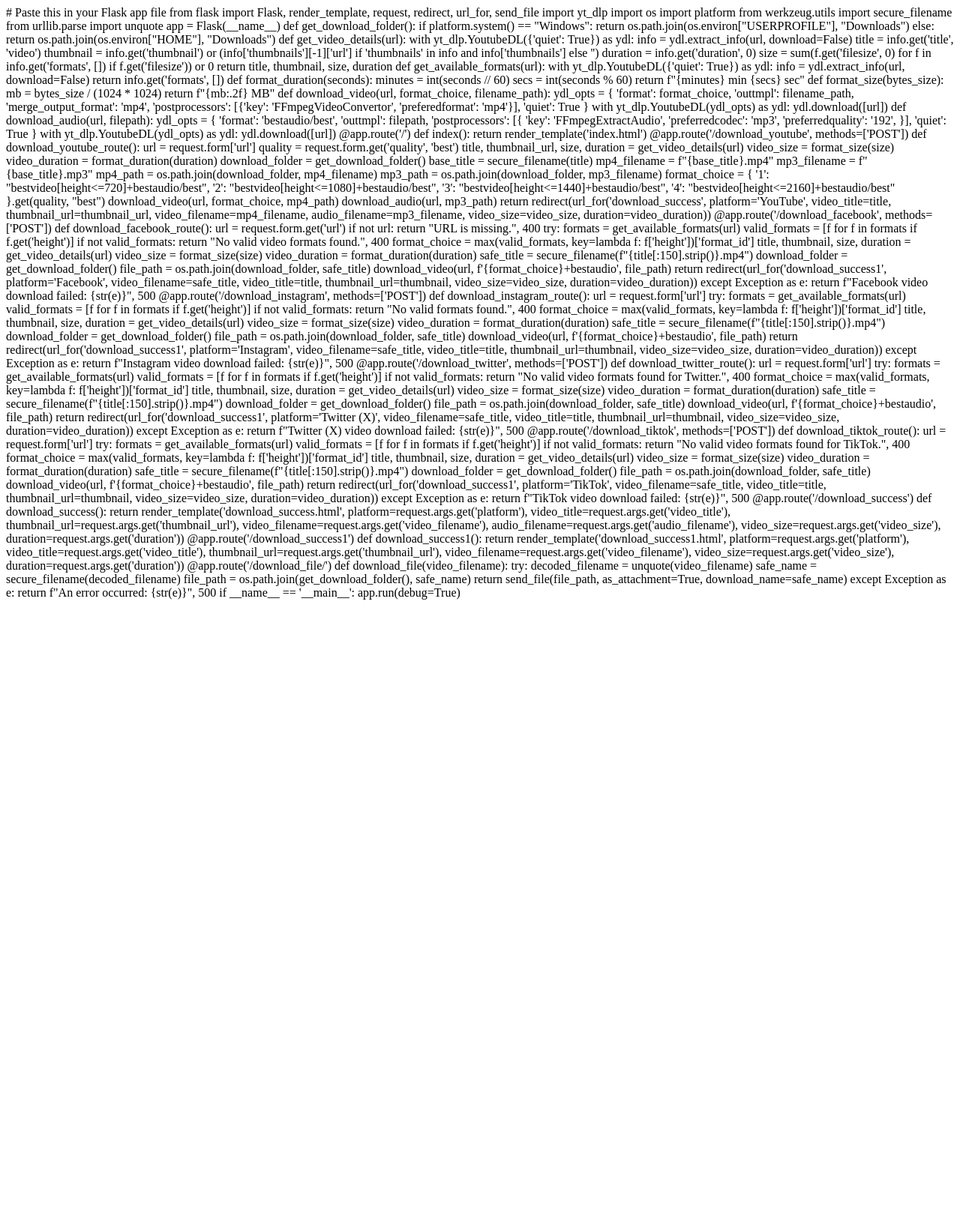
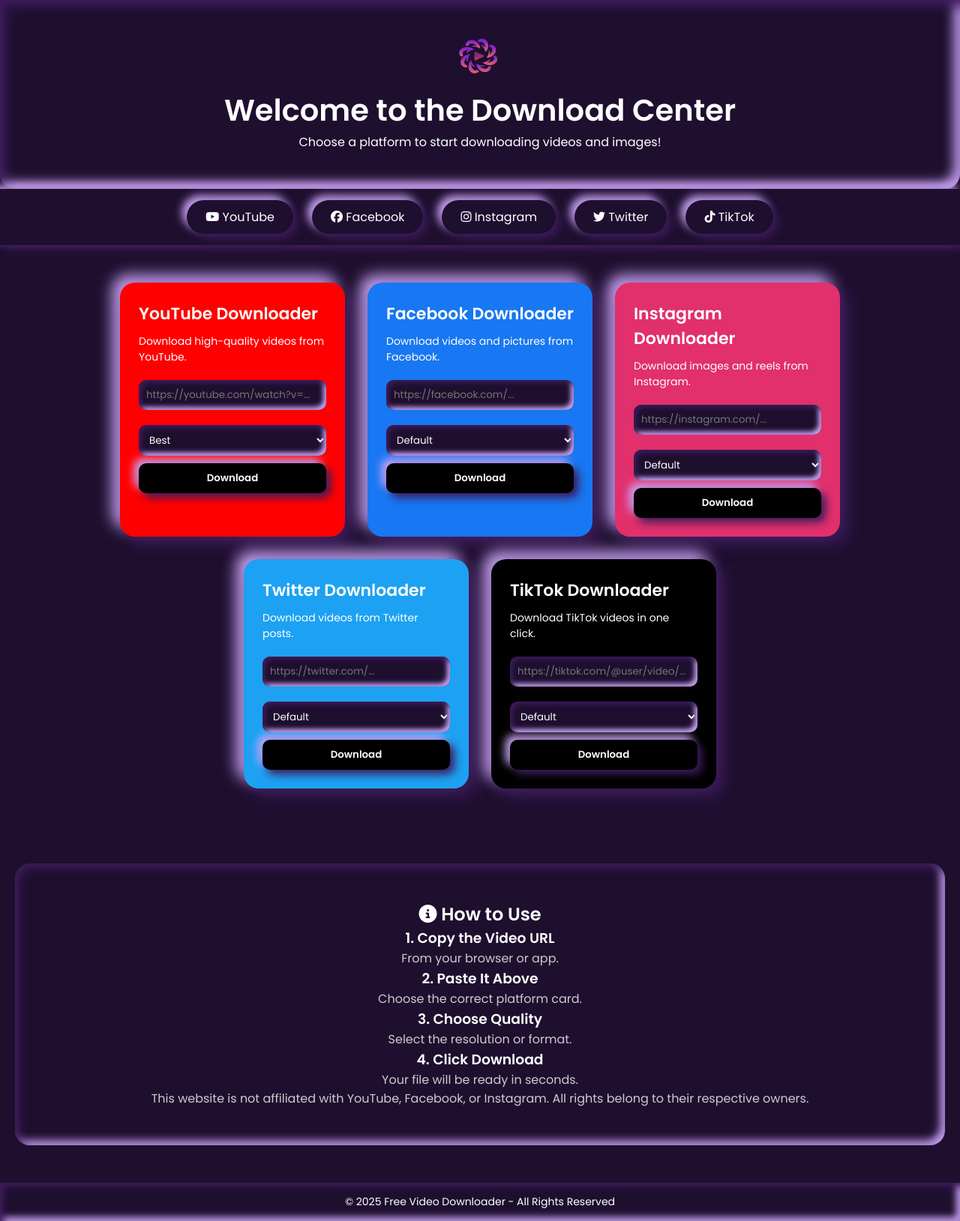
Before and after one commit to Kirubanantham7/Download-Center, a Flask app: page / in a window 1280 px wide. Shown: the whole page at 75% size. Before the commit the page ends 800 px from the top, so only its background shows below. Run offline with Flask 3, Linux system fonts and the light colour scheme; some libraries are stand-ins or nearby versions.

Commit message:
Update index.html

```diff
--- a/templates/index.html
+++ b/templates/index.html
@@ -1,259 +1,327 @@
-# Paste this in your Flask app file
-from flask import Flask, render_template, request, redirect, url_for, send_file
-import yt_dlp
-import os
-import platform
-from werkzeug.utils import secure_filename
-from urllib.parse import unquote
 
-app = Flask(__name__)
+<!DOCTYPE html>
+<html lang="en">
+<head>
+  <meta charset="UTF-8" />
+  <meta name="viewport" content="width=device-width, initial-scale=1.0"/>
+  <title>Download Center</title>
+  <link rel="icon" href="{{ url_for('static', filename='ic3.png') }}">
 
-def get_download_folder():
-    if platform.system() == "Windows":
-        return os.path.join(os.environ["USERPROFILE"], "Downloads")
-    else:
-        return os.path.join(os.environ["HOME"], "Downloads")
+  <!-- Google Fonts -->
+  <link href="https://fonts.googleapis.com/css2?family=Poppins:wght@400;600&display=swap" rel="stylesheet" />
 
-def get_video_details(url):
-    with yt_dlp.YoutubeDL({'quiet': True}) as ydl:
-        info = ydl.extract_info(url, download=False)
-        title = info.get('title', 'video')
-        thumbnail = info.get('thumbnail') or (info['thumbnails'][-1]['url'] if 'thumbnails' in info and info['thumbnails'] else '')
-        duration = info.get('duration', 0)
-        size = sum(f.get('filesize', 0) for f in info.get('formats', []) if f.get('filesize')) or 0
-        return title, thumbnail, size, duration
+  <!-- Font Awesome -->
+  <link rel="stylesheet" href="https://cdnjs.cloudflare.com/ajax/libs/font-awesome/6.5.0/css/all.min.css" integrity="sha512-a1gk7jx7RhO6ZLa9t6ibE2vnK7sJXs1V+nPKrbBTSrDblU+yJP1Hp/UBjtcXqUAmrPiN7E9mt+GZ5mW9Vprf3Q==" crossorigin="anonymous" referrerpolicy="no-referrer" />
 
-def get_available_formats(url):
-    with yt_dlp.YoutubeDL({'quiet': True}) as ydl:
-        info = ydl.extract_info(url, download=False)
-        return info.get('formats', [])
+  <style>
+    :root {
+      --bg: #1e0f2f;
+      --light: #cba6f7;
+      --dark: #3b1a59;
+    }
 
-def format_duration(seconds):
-    minutes = int(seconds // 60)
-    secs = int(seconds % 60)
-    return f"{minutes} min {secs} sec"
+    * {
+      margin: 0;
+      padding: 0;
+      box-sizing: border-box;
+      font-family: 'Poppins', sans-serif;
+    }
 
-def format_size(bytes_size):
-    mb = bytes_size / (1024 * 1024)
-    return f"{mb:.2f} MB"
+    body {
+      background: var(--bg);
+      min-height: 100vh;
+      color: #fff;
+    }
 
-def download_video(url, format_choice, filename_path):
-    ydl_opts = {
-        'format': format_choice,
-        'outtmpl': filename_path,
-        'merge_output_format': 'mp4',
-        'postprocessors': [{'key': 'FFmpegVideoConvertor', 'preferedformat': 'mp4'}],
-        'quiet': True
+    header {
+      padding: 50px 20px;
+      text-align: center;
+      box-shadow: inset 8px 8px 16px var(--dark), inset -8px -8px 16px var(--light);
+      border-radius: 0 0 20px 20px;
     }
-    with yt_dlp.YoutubeDL(ydl_opts) as ydl:
-        ydl.download([url])
 
-def download_audio(url, filepath):
-    ydl_opts = {
-        'format': 'bestaudio/best',
-        'outtmpl': filepath,
-        'postprocessors': [{
-            'key': 'FFmpegExtractAudio',
-            'preferredcodec': 'mp3',
-            'preferredquality': '192',
-        }],
-        'quiet': True
+    header img {
+      width: 70px;
+      height: 50px;
     }
-    with yt_dlp.YoutubeDL(ydl_opts) as ydl:
-        ydl.download([url])
 
-@app.route('/')
-def index():
-    return render_template('index.html')
+    header h1 {
+      font-size: 2.5rem;
+      margin-top: 10px;
+    }
 
-@app.route('/download_youtube', methods=['POST'])
-def download_youtube_route():
-    url = request.form['url']
-    quality = request.form.get('quality', 'best')
-    title, thumbnail_url, size, duration = get_video_details(url)
-    video_size = format_size(size)
-    video_duration = format_duration(duration)
+    nav {
+      display: flex;
+      justify-content: center;
+      gap: 25px;
+      padding: 15px;
+      box-shadow: 5px 5px 10px var(--dark), -5px -5px 10px var(--light);
+    }
 
-    download_folder = get_download_folder()
-    base_title = secure_filename(title)
-    mp4_filename = f"{base_title}.mp4"
-    mp3_filename = f"{base_title}.mp3"
-    mp4_path = os.path.join(download_folder, mp4_filename)
-    mp3_path = os.path.join(download_folder, mp3_filename)
+    nav a {
+      text-decoration: none;
+      color: #fff;
+      padding: 10px 25px;
+      border-radius: 25px;
+      background: var(--bg);
+      box-shadow: 6px 6px 12px var(--dark), -6px -6px 12px var(--light);
+      transition: all 0.2s ease;
+    }
 
-    format_choice = {
-        '1': "bestvideo[height<=720]+bestaudio/best",
-        '2': "bestvideo[height<=1080]+bestaudio/best",
-        '3': "bestvideo[height<=1440]+bestaudio/best",
-        '4': "bestvideo[height<=2160]+bestaudio/best"
-    }.get(quality, "best")
+    nav a:hover {
+      box-shadow: inset 4px 4px 6px var(--dark), inset -4px -4px 6px var(--light);
+    }
 
-    download_video(url, format_choice, mp4_path)
-    download_audio(url, mp3_path)
+    .container {
+      display: flex;
+      flex-wrap: wrap;
+      justify-content: center;
+      gap: 30px;
+      padding: 50px 20px;
+      max-width: 1080px;
+      margin: 0 auto;
+    }
 
-    return redirect(url_for('download_success',
-                            platform='YouTube',
-                            video_title=title,
-                            thumbnail_url=thumbnail_url,
-                            video_filename=mp4_filename,
-                            audio_filename=mp3_filename,
-                            video_size=video_size,
-                            duration=video_duration))
+    .card {
+      width: 300px;
+      padding: 25px;
+      border-radius: 20px;
+      box-shadow: 10px 10px 20px var(--dark), -10px -10px 20px var(--light);
+      transition: 0.3s;
+      color: #fff;
+    }
 
-@app.route('/download_facebook', methods=['POST'])
-def download_facebook_route():
-    url = request.form.get('url')
-    if not url:
-        return "URL is missing.", 400
-    try:
-        formats = get_available_formats(url)
-        valid_formats = [f for f in formats if f.get('height')]
-        if not valid_formats:
-            return "No valid video formats found.", 400
+    .card:hover {
+      transform: translateY(-5px);
+    }
 
-        format_choice = max(valid_formats, key=lambda f: f['height'])['format_id']
-        title, thumbnail, size, duration = get_video_details(url)
-        video_size = format_size(size)
-        video_duration = format_duration(duration)
-        safe_title = secure_filename(f"{title[:150].strip()}.mp4")
+    .youtube-card { background-color: #FF0000; }
+    .facebook-card { background-color: #1877F2; }
+    .instagram-card { background-color: #E1306C; }
+    .twitter-card { background-color: #1DA1F2; }
+    .tiktok-card { background-color: #010101; }
 
-        download_folder = get_download_folder()
-        file_path = os.path.join(download_folder, safe_title)
+    .card h3 {
+      font-size: 22px;
+      margin-bottom: 10px;
+    }
 
-        download_video(url, f'{format_choice}+bestaudio', file_path)
+    .card p {
+      font-size: 14px;
+      margin-bottom: 10px;
+    }
 
-        return redirect(url_for('download_success1',
-                                platform='Facebook',
-                                video_filename=safe_title,
-                                video_title=title,
-                                thumbnail_url=thumbnail,
-                                video_size=video_size,
-                                duration=video_duration))
-    except Exception as e:
-        return f"Facebook video download failed: {str(e)}", 500
+    input[type="url"], select {
+      width: 100%;
+      padding: 10px;
+      border-radius: 10px;
+      border: none;
+      background: var(--bg);
+      box-shadow: inset 4px 4px 6px var(--dark), inset -4px -4px 6px var(--light);
+      color: #fff;
+      margin: 10px 0;
+    }
 
-@app.route('/download_instagram', methods=['POST'])
-def download_instagram_route():
-    url = request.form['url']
-    try:
-        formats = get_available_formats(url)
-        valid_formats = [f for f in formats if f.get('height')]
-        if not valid_formats:
-            return "No valid formats found.", 400
+    .card button {
+      width: 100%;
+      padding: 10px;
+      font-weight: bold;
+      background-color: #000;
+      color: #fff;
+      border: none;
+      border-radius: 10px;
+      cursor: pointer;
+      box-shadow: 6px 6px 12px var(--dark), -6px -6px 12px var(--light);
+    }
 
-        format_choice = max(valid_formats, key=lambda f: f['height'])['format_id']
-        title, thumbnail, size, duration = get_video_details(url)
-        video_size = format_size(size)
-        video_duration = format_duration(duration)
-        safe_title = secure_filename(f"{title[:150].strip()}.mp4")
+    .card button:hover {
+      background-color: #333;
+    }
 
-        download_folder = get_download_folder()
-        file_path = os.path.join(download_folder, safe_title)
+    .spinner {
+      display: none;
+      margin-left: 10px;
+    }
 
-        download_video(url, f'{format_choice}+bestaudio', file_path)
+    .spinner.active {
+      display: inline-block;
+    }
 
-        return redirect(url_for('download_success1',
-                                platform='Instagram',
-                                video_filename=safe_title,
-                                video_title=title,
-                                thumbnail_url=thumbnail,
-                                video_size=video_size,
-                                duration=video_duration))
-    except Exception as e:
-        return f"Instagram video download failed: {str(e)}", 500
+    .instructions {
+      text-align: center;
+      padding: 50px 20px;
+      margin: 50px 20px;
+      border-radius: 20px;
+      background: var(--bg);
+      box-shadow: inset 6px 6px 12px var(--dark), inset -6px -6px 12px var(--light);
+    }
 
-@app.route('/download_twitter', methods=['POST'])
-def download_twitter_route():
-    url = request.form['url']
-    try:
-        formats = get_available_formats(url)
-        valid_formats = [f for f in formats if f.get('height')]
-        if not valid_formats:
-            return "No valid video formats found for Twitter.", 400
+    .instructions h2, .instructions h3, .instructions h4 {
+      color: #fff;
+    }
 
-        format_choice = max(valid_formats, key=lambda f: f['height'])['format_id']
-        title, thumbnail, size, duration = get_video_details(url)
-        video_size = format_size(size)
-        video_duration = format_duration(duration)
-        safe_title = secure_filename(f"{title[:150].strip()}.mp4")
+    .instructions h4 {
+      font-weight: normal;
+      color: #ccc;
+    }
 
-        download_folder = get_download_folder()
-        file_path = os.path.join(download_folder, safe_title)
+    footer {
+      text-align: center;
+      padding: 15px;
+      font-size: 14px;
+      color: #aaa;
+      background: var(--bg);
+      box-shadow: inset 5px 5px 10px var(--dark), inset -5px -5px 10px var(--light);
+    }
 
-        download_video(url, f'{format_choice}+bestaudio', file_path)
+    footer a {
+      color: #fff;
+      text-decoration: none;
+    }
 
-        return redirect(url_for('download_success1',
-                                platform='Twitter (X)',
-                                video_filename=safe_title,
-                                video_title=title,
-                                thumbnail_url=thumbnail,
-                                video_size=video_size,
-                                duration=video_duration))
-    except Exception as e:
-        return f"Twitter (X) video download failed: {str(e)}", 500
+    footer a:hover {
+      text-decoration: underline;
+    }
 
+    @media (max-width: 1024px) {
+      .card {
+        width: 45%;
+      }
+    }
 
-@app.route('/download_tiktok', methods=['POST'])
-def download_tiktok_route():
-    url = request.form['url']
-    try:
-        formats = get_available_formats(url)
-        valid_formats = [f for f in formats if f.get('height')]
-        if not valid_formats:
-            return "No valid video formats found for TikTok.", 400
+    @media (max-width: 600px) {
+      .card {
+        width: 100%;
+      }
+    }
+  </style>
+</head>
 
-        format_choice = max(valid_formats, key=lambda f: f['height'])['format_id']
-        title, thumbnail, size, duration = get_video_details(url)
-        video_size = format_size(size)
-        video_duration = format_duration(duration)
-        safe_title = secure_filename(f"{title[:150].strip()}.mp4")
+<body>
 
-        download_folder = get_download_folder()
-        file_path = os.path.join(download_folder, safe_title)
+<header>
+  <a href="#"><img src="{{ url_for('static', filename='ic2.png') }}" alt="Logo"></a>
+  <h1>Welcome to the Download Center</h1>
+  <p>Choose a platform to start downloading videos and images!</p>
+</header>
 
-        download_video(url, f'{format_choice}+bestaudio', file_path)
+<nav>
+  <a href="#"><i class="fab fa-youtube"></i> YouTube</a>
+  <a href="#"><i class="fab fa-facebook"></i> Facebook</a>
+  <a href="#"><i class="fab fa-instagram"></i> Instagram</a>
+  <a href="#"><i class="fab fa-twitter"></i> Twitter</a>
+  <a href="#"><i class="fab fa-tiktok"></i> TikTok</a>
+</nav>
 
-        return redirect(url_for('download_success1',
-                                platform='TikTok',
-                                video_filename=safe_title,
-                                video_title=title,
-                                thumbnail_url=thumbnail,
-                                video_size=video_size,
-                                duration=video_duration))
-    except Exception as e:
-        return f"TikTok video download failed: {str(e)}", 500
+<div class="container">
 
+  <!-- YouTube -->
+  <div class="card youtube-card">
+    <h3>YouTube Downloader</h3>
+    <p>Download high-quality videos from YouTube.</p>
+    <form action="/download_youtube" method="POST" onsubmit="showLoadingSpinner(event, 'youtube')">
+      <input type="url" name="url" placeholder="https://youtube.com/watch?v=..." required>
+      <select name="quality" required>
+        <option value="best">Best</option>
+        <option value="720p">720p</option>
+        <option value="1080p">1080p</option>
+      </select>
+      <button type="submit" id="youtubeDownloadButton">
+        Download <span class="spinner" id="youtubeSpinner"><i class="fas fa-spinner fa-spin"></i></span>
+      </button>
+    </form>
+  </div>
 
-@app.route('/download_success')
-def download_success():
-    return render_template('download_success.html',
-                           platform=request.args.get('platform'),
-                           video_title=request.args.get('video_title'),
-                           thumbnail_url=request.args.get('thumbnail_url'),
-                           video_filename=request.args.get('video_filename'),
-                           audio_filename=request.args.get('audio_filename'),
-                           video_size=request.args.get('video_size'),
-                           duration=request.args.get('duration'))
+  <!-- Facebook -->
+  <div class="card facebook-card">
+    <h3>Facebook Downloader</h3>
+    <p>Download videos and pictures from Facebook.</p>
+    <form action="/download_facebook" method="POST" onsubmit="showLoadingSpinner(event, 'facebook')">
+      <input type="url" name="url" placeholder="https://facebook.com/..." required>
+      <select name="quality" required>
+        <option value="default">Default</option>
+      </select>
+      <button type="submit" id="facebookDownloadButton">
+        Download <span class="spinner" id="facebookSpinner"><i class="fas fa-spinner fa-spin"></i></span>
+      </button>
+    </form>
+  </div>
 
-@app.route('/download_success1')
-def download_success1():
-    return render_template('download_success1.html',
-                           platform=request.args.get('platform'),
-                           video_title=request.args.get('video_title'),
-                           thumbnail_url=request.args.get('thumbnail_url'),
-                           video_filename=request.args.get('video_filename'),
-                           video_size=request.args.get('video_size'),
-                           duration=request.args.get('duration'))
+  <!-- Instagram -->
+  <div class="card instagram-card">
+    <h3>Instagram Downloader</h3>
+    <p>Download images and reels from Instagram.</p>
+    <form action="/download_instagram" method="POST" onsubmit="showLoadingSpinner(event, 'instagram')">
+      <input type="url" name="url" placeholder="https://instagram.com/..." required>
+      <select name="quality" required>
+        <option value="default">Default</option>
+      </select>
+      <button type="submit" id="instagramDownloadButton">
+        Download <span class="spinner" id="instagramSpinner"><i class="fas fa-spinner fa-spin"></i></span>
+      </button>
+    </form>
+  </div>
 
-@app.route('/download_file/<path:video_filename>')
-def download_file(video_filename):
-    try:
-        decoded_filename = unquote(video_filename)
-        safe_name = secure_filename(decoded_filename)
-        file_path = os.path.join(get_download_folder(), safe_name)
-        return send_file(file_path, as_attachment=True, download_name=safe_name)
-    except Exception as e:
-        return f"An error occurred: {str(e)}", 500
+  <!-- Twitter -->
+  <div class="card twitter-card">
+    <h3>Twitter Downloader</h3>
+    <p>Download videos from Twitter posts.</p>
+    <form action="/download_twitter" method="POST" onsubmit="showLoadingSpinner(event, 'twitter')">
+      <input type="url" name="url" placeholder="https://twitter.com/..." required>
+      <select name="quality" required>
+        <option value="default">Default</option>
+      </select>
+      <button type="submit" id="twitterDownloadButton">
+        Download <span class="spinner" id="twitterSpinner"><i class="fas fa-spinner fa-spin"></i></span>
+      </button>
+    </form>
+  </div>
 
-if __name__ == '__main__':
-    app.run(debug=True)
+  <!-- TikTok -->
+  <div class="card tiktok-card">
+    <h3>TikTok Downloader</h3>
+    <p>Download TikTok videos in one click.</p>
+    <form action="/download_tiktok" method="POST" onsubmit="showLoadingSpinner(event, 'tiktok')">
+      <input type="url" name="url" placeholder="https://tiktok.com/@user/video/..." required>
+      <select name="quality" required>
+        <option value="default">Default</option>
+      </select>
+      <button type="submit" id="tiktokDownloadButton">
+        Download <span class="spinner" id="tiktokSpinner"><i class="fas fa-spinner fa-spin"></i></span>
+      </button>
+    </form>
+  </div>
+
+</div>
+
+<div class="instructions">
+  <h2><i class="fas fa-info-circle"></i> How to Use</h2>
+  <h3>1. Copy the Video URL</h3>
+  <h4>From your browser or app.</h4>
+  <h3>2. Paste It Above</h3>
+  <h4>Choose the correct platform card.</h4>
+  <h3>3. Choose Quality</h3>
+  <h4>Select the resolution or format.</h4>
+  <h3>4. Click Download</h3>
+  <h4>Your file will be ready in seconds.</h4>
+  <h4>This website is not affiliated with YouTube, Facebook, or Instagram. All rights belong to their respective owners.</h4>
+</div>
+
+<footer>
+  <a href="{{ url_for('static', filename='Copy&Rights.HTML') }}">© 2025 Free Video Downloader - All Rights Reserved</a>
+</footer>
+
+<script>
+  function showLoadingSpinner(event, platform) {
+    event.preventDefault();
+    const btn = document.getElementById(platform + 'DownloadButton');
+    const spinner = document.getElementById(platform + 'Spinner');
+    btn.disabled = true;
+    spinner.classList.add('active');
+    btn.innerHTML = "Please wait... " + spinner.outerHTML;
+    event.target.submit();
+  }
+</script>
+
+</body>
+</html>
```
